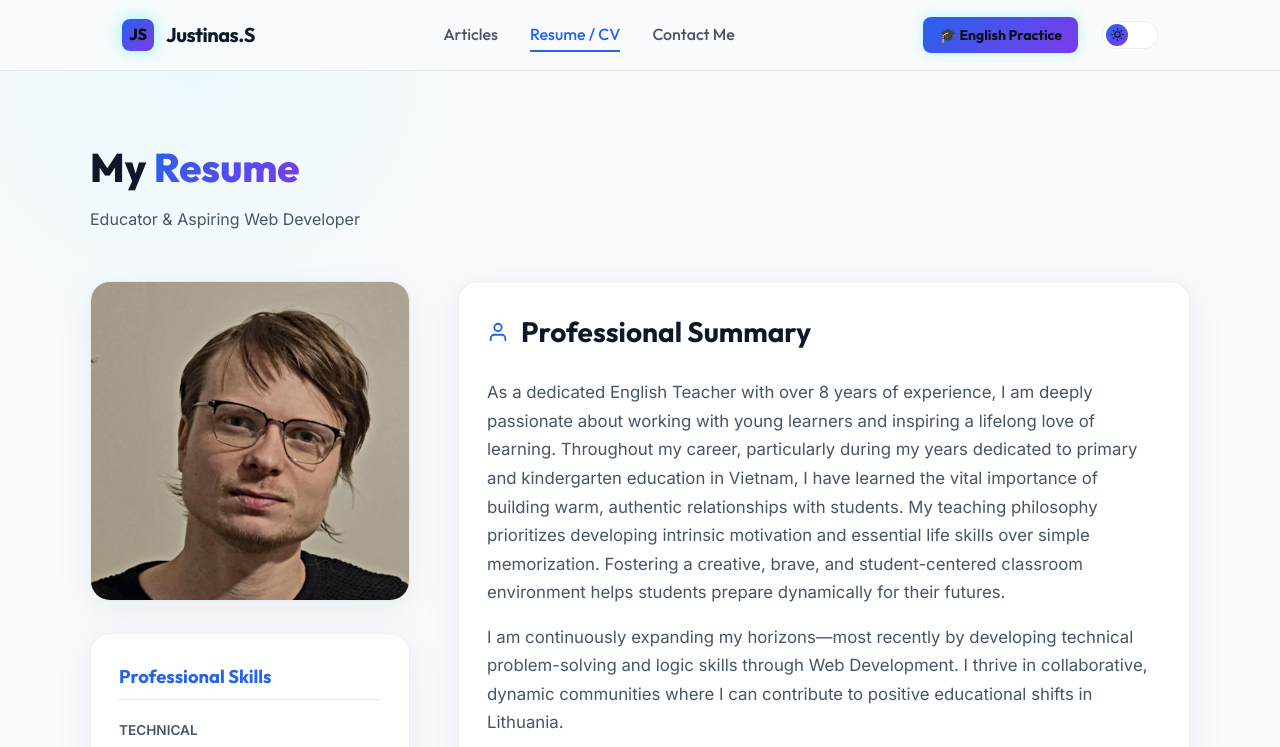
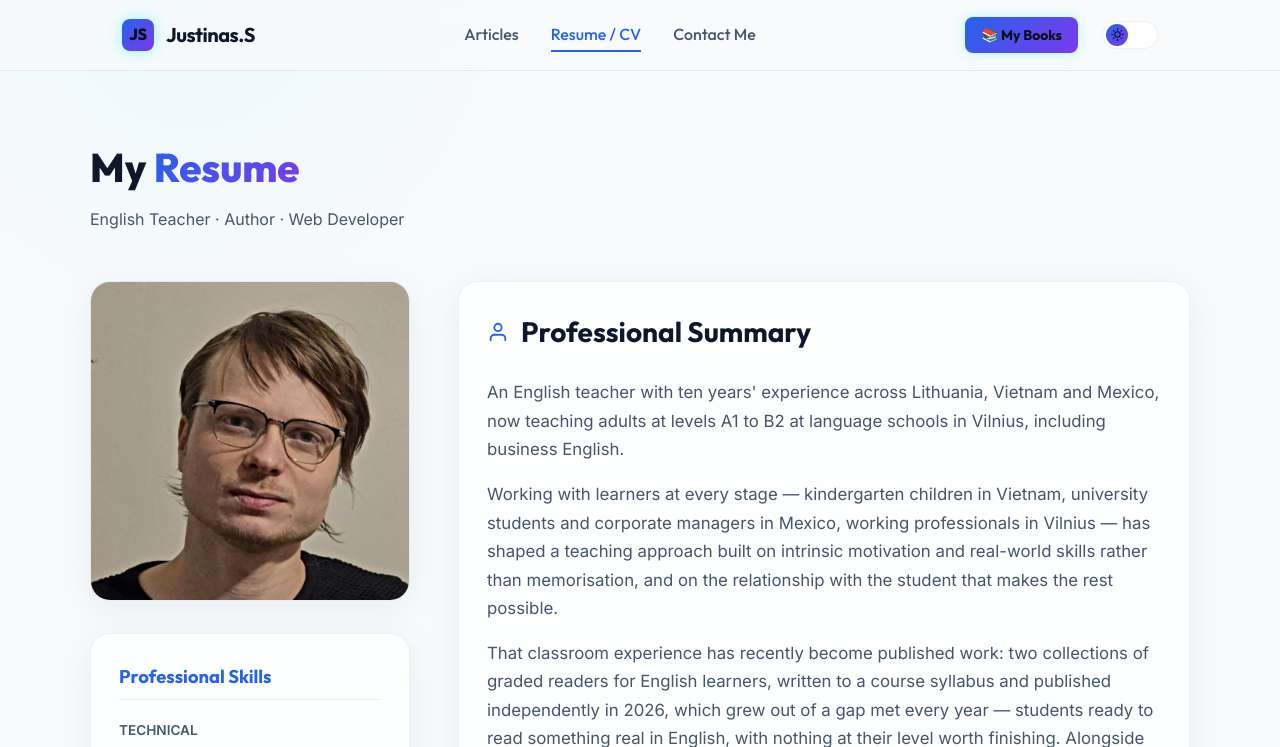
Before and after one commit to reganas/personal_blog, a website with bundled scripts: page index.html in a window 1280 px wide. Both pictures are taken after a click on the link "Resume / CV". Shown: the top 747 px of the page. Built offline with nearby package versions, Linux system fonts and the light colour scheme.

Commit message:
feat: update CV tagline, summary, add published work section, replace nav link with My Books

```diff
--- a/index.html
+++ b/index.html
@@ -44,18 +44,18 @@
 
           <div class="nav-actions">
             <a
-              href="https://english-practice-students.vercel.app/"
+              href="https://payhip.com/JustinasSteikunas"
               target="_blank"
               rel="noopener noreferrer"
               class="nav-btn-external nav-btn-external--desktop"
-              >🎓 English Practice</a
+              >📚 My Books</a
             >
             <a
-              href="https://english-practice-students.vercel.app/"
+              href="https://payhip.com/JustinasSteikunas"
               target="_blank"
               rel="noopener noreferrer"
               class="nav-btn-external nav-btn-external--mobile"
-              >🎓 English Practice</a
+              >📚 My Books</a
             >
             <button
               id="hamburger-btn"
--- a/js/modules/renderer.js
+++ b/js/modules/renderer.js
@@ -294,7 +294,7 @@ export function renderCV() {
         <div class="cv-header">
           <div class="cv-header-text">
             <h1 class="cv-title">My <span>Resume</span></h1>
-            <p style="color: var(--text-secondary); margin-top: 0.5rem;">Educator & Aspiring Web Developer</p>
+            <p style="color: var(--text-secondary); margin-top: 0.5rem;">English Teacher · Author · Web Developer</p>
           </div>
         </div>
 
@@ -373,11 +373,46 @@ export function renderCV() {
                 Professional Summary
               </h2>
               <p style="color: var(--text-secondary); font-size: 1.05rem; line-height: 1.7;">
-                As a dedicated English Teacher with over 8 years of experience, I am deeply passionate about working with young learners and inspiring a lifelong love of learning. Throughout my career, particularly during my years dedicated to primary and kindergarten education in Vietnam, I have learned the vital importance of building warm, authentic relationships with students. My teaching philosophy prioritizes developing intrinsic motivation and essential life skills over simple memorization. Fostering a creative, brave, and student-centered classroom environment helps students prepare dynamically for their futures.
+                An English teacher with ten years' experience across Lithuania, Vietnam and Mexico, now teaching adults at levels A1 to B2 at language schools in Vilnius, including business English.
               </p>
               <p style="color: var(--text-secondary); font-size: 1.05rem; line-height: 1.7; margin-top: 1rem;">
-                I am continuously expanding my horizons—most recently by developing technical problem-solving and logic skills through Web Development. I thrive in collaborative, dynamic communities where I can contribute to positive educational shifts in Lithuania.
+                Working with learners at every stage — kindergarten children in Vietnam, university students and corporate managers in Mexico, working professionals in Vilnius — has shaped a teaching approach built on intrinsic motivation and real-world skills rather than memorisation, and on the relationship with the student that makes the rest possible.
               </p>
+              <p style="color: var(--text-secondary); font-size: 1.05rem; line-height: 1.7; margin-top: 1rem;">
+                That classroom experience has recently become published work: two collections of graded readers for English learners, written to a course syllabus and published independently in 2026, which grew out of a gap met every year — students ready to read something real in English, with nothing at their level worth finishing. Alongside teaching, he studies web development and built the publishing toolchain behind the books.
+              </p>
+            </div>
+
+            <!-- Published Work -->
+            <div class="cv-card">
+              <h2 class="cv-section-title">
+                <svg xmlns="http://www.w3.org/2000/svg" width="22" height="22" viewBox="0 0 24 24" fill="none" stroke="currentColor" stroke-width="2" stroke-linecap="round" stroke-linejoin="round">
+                  <path d="M4 19.5A2.5 2.5 0 0 1 6.5 17H20"></path>
+                  <path d="M6.5 2H20v20H6.5A2.5 2.5 0 0 1 4 19.5v-15A2.5 2.5 0 0 1 6.5 2z"></path>
+                </svg>
+                Published Work
+              </h2>
+              <ul class="cv-edu-list">
+                <li class="cv-edu-item">
+                  <div class="cv-edu-header">
+                    <h3 class="cv-edu-degree">The Woman in the Red Coat <span>— Independently published, 2026</span></h3>
+                  </div>
+                  <p style="font-size: 0.9rem; color: var(--text-secondary); margin-top: 0.25rem;">Twelve original short stories at CEFR A2–B1, each written to a unit of a standard Elementary to Pre-intermediate syllabus. Kindle and digital editions.</p>
+                </li>
+                <li class="cv-edu-item">
+                  <div class="cv-edu-header">
+                    <h3 class="cv-edu-degree">The Last Dinner at Marco's <span>— Independently published, 2026</span></h3>
+                  </div>
+                  <p style="font-size: 0.9rem; color: var(--text-secondary); margin-top: 0.25rem;">Ten original short stories at CEFR B1, written to an Intermediate syllabus. Kindle and digital editions.</p>
+                </li>
+                <li class="cv-edu-item">
+                  <div class="cv-edu-header">
+                    <h3 class="cv-edu-degree">The Woman in the Red Coat and Other Stories <span>— Independently published, 2026</span></h3>
+                  </div>
+                  <p style="font-size: 0.9rem; color: var(--text-secondary); margin-top: 0.25rem;">Both collections in a single 188-page paperback: twenty-two stories with a combined glossary of 311 words. Every story carries its own vocabulary list, comprehension questions, summary, and speaking and writing tasks, with a full answer key — written for self-study and classroom use.</p>
+                  <a href="https://payhip.com/JustinasSteikunas" target="_blank" rel="noopener noreferrer" style="display: inline-block; margin-top: 0.75rem; font-size: 0.875rem; font-weight: 600; color: var(--accent-primary); text-decoration: none;">Browse all editions →</a>
+                </li>
+              </ul>
             </div>
 
             <!-- Professional Experience -->
```
